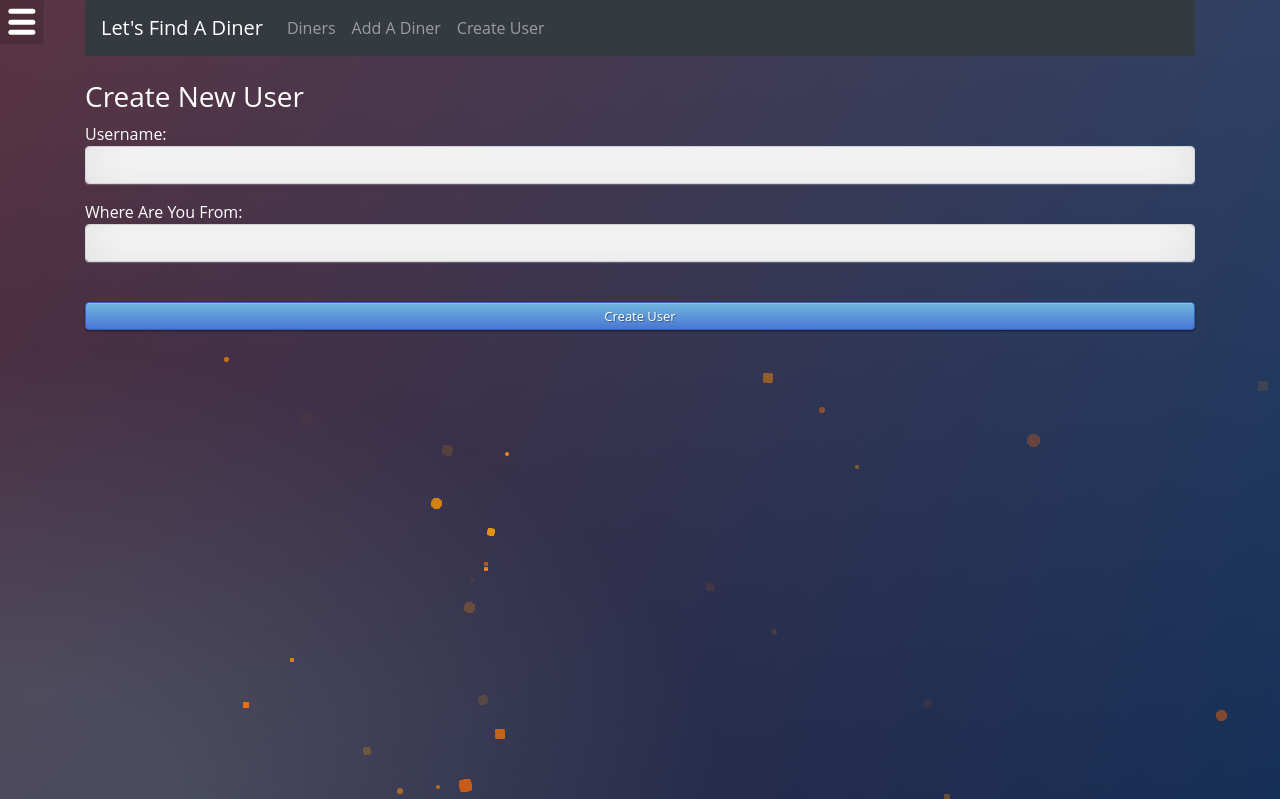
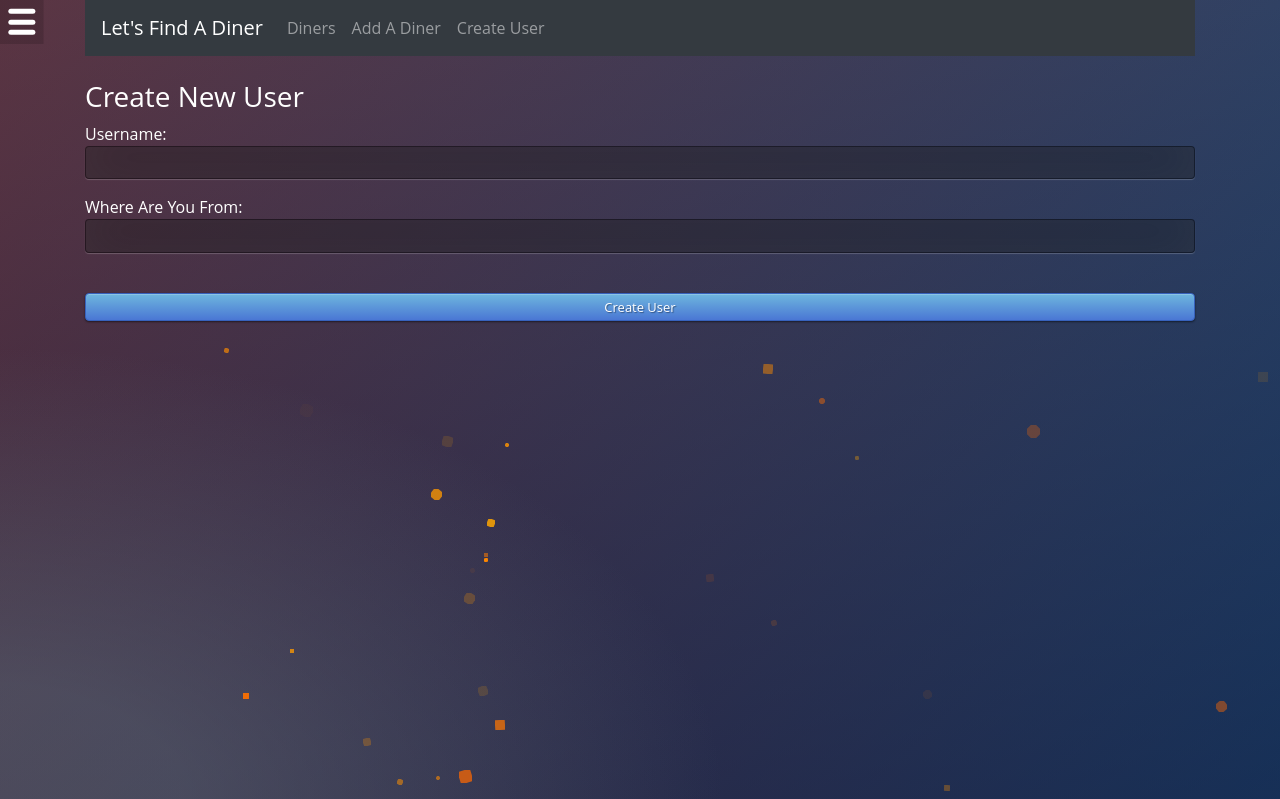
Before and after one commit to YichaoSun0813/465FinalProject, a React (Create React App) app: page /user in a window 1280 px wide. Shown: the top 799 px of the page. Built offline with nearby package versions, Linux system fonts and the light colour scheme; what google-maps-react would draw is missing.

Commit message:
Update create-user.component.js

```diff
--- a/src/components/create-user.component.js
+++ b/src/components/create-user.component.js
@@ -54,6 +54,7 @@ export default class CreateUser extends Component {
     <div className="form-group">
       <label>Username: </label>
       <input  type="text"
+          id="class1"
           required
           className="form-control"
           value={this.state.username}
@@ -63,6 +64,7 @@ export default class CreateUser extends Component {
     <div className="form-group">
       <label>Where Are You From: </label>
       <input  type="text"
+          id="class1"
           required
           className="form-control"
           value={this.state.location}
```
